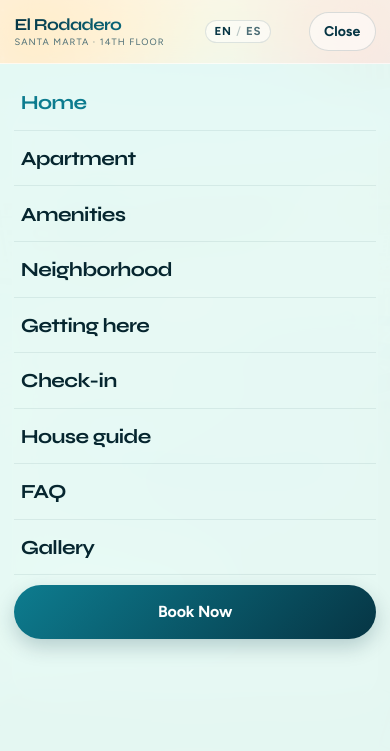
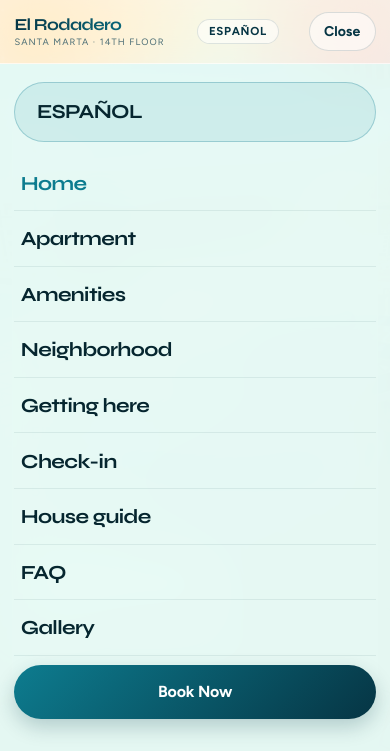
Before and after one commit to cccbassproductions/el-rodadero-site, a plain HTML site: page index.html in a window 390 px wide. Both pictures are taken after a click on the button "Menu". Shown: the top 751 px of the page. Drawn offline with Linux system fonts and the light colour scheme.

Commit message:
Make the language switcher show ESPAÑOL / ENGLISH clearly.
Replace the EN/ES labels with the target language and surface the same control in the mobile menu.

Co-authored-by: Cursor <cursoragent@cursor.com>

```diff
--- a/css/styles.css
+++ b/css/styles.css
@@ -268,7 +268,7 @@ h1 em, h2 em, .serif-em {
   gap: 0.28rem;
   flex: 0 0 auto;
   margin-left: 0.15rem;
-  padding: 0.28rem 0.55rem;
+  padding: 0.35rem 0.7rem;
   border-radius: 999px;
   border: 1px solid rgba(6, 53, 68, 0.12);
   background: rgba(255, 255, 255, 0.55);
@@ -276,22 +276,19 @@ h1 em, h2 em, .serif-em {
   font-weight: 700;
   letter-spacing: 0.06em;
   line-height: 1;
+  white-space: nowrap;
 }
 .lang a {
   text-decoration: none;
-  color: var(--muted);
+  color: var(--deep);
   transition: color 0.15s ease;
 }
 .lang a:hover,
 .lang a:focus-visible {
-  color: var(--deep);
-}
-.lang a[aria-current="true"] {
-  color: var(--deep);
-}
-.lang__sep {
-  color: rgba(6, 53, 68, 0.28);
-  font-weight: 500;
+  color: var(--lagoon);
+}
+.lang--menu {
+  display: none;
 }
 
 /* Buttons */
@@ -1372,6 +1369,16 @@ section { padding: 3.6rem 0; }
 @media (max-width: 860px) {
   .nav__links { display: none; }
   .nav__toggle { display: inline-flex; align-items: center; justify-content: center; }
+
+  .lang--menu {
+    display: inline-flex;
+    margin: 0.35rem 0 0.85rem;
+    padding: 0.55rem 0.95rem;
+    font-size: 0.85rem;
+    letter-spacing: 0.08em;
+    border-color: rgba(13, 124, 143, 0.28);
+    background: rgba(13, 124, 143, 0.1);
+  }
 
   .menu {
     display: none;
--- a/js/site.js
+++ b/js/site.js
@@ -170,12 +170,18 @@
     return '<a href="' + href + '"' + classAttr + attr + ">" + label + "</a>";
   }
 
-  function langSwitch() {
+  function langSwitch(extraClass) {
+    var classes = "lang" + (extraClass ? " " + extraClass : "");
+    if (isEs) {
+      return (
+        '<nav class="' + classes + '" aria-label="' + copy.langLabel + '">' +
+          '<a href="' + pageUrlForLocale("en") + '" hreflang="en" lang="en">ENGLISH</a>' +
+        "</nav>"
+      );
+    }
     return (
-      '<nav class="lang" aria-label="' + copy.langLabel + '">' +
-        '<a href="' + pageUrlForLocale("en") + '" hreflang="en" lang="en"' + (!isEs ? ' aria-current="true"' : "") + ">EN</a>" +
-        '<span class="lang__sep" aria-hidden="true">/</span>' +
-        '<a href="' + pageUrlForLocale("es") + '" hreflang="es" lang="es"' + (isEs ? ' aria-current="true"' : "") + ">ES</a>" +
+      '<nav class="' + classes + '" aria-label="' + copy.langLabel + '">' +
+        '<a href="' + pageUrlForLocale("es") + '" hreflang="es" lang="es">ESPAÑOL</a>' +
       "</nav>"
     );
   }
@@ -202,7 +208,7 @@
     var menuEl = document.createElement("div");
     menuEl.className = "menu";
     menuEl.id = "site-menu";
-    menuEl.innerHTML = mobile;
+    menuEl.innerHTML = langSwitch("lang--menu") + mobile;
     document.body.appendChild(menuEl);
   }
 
```
